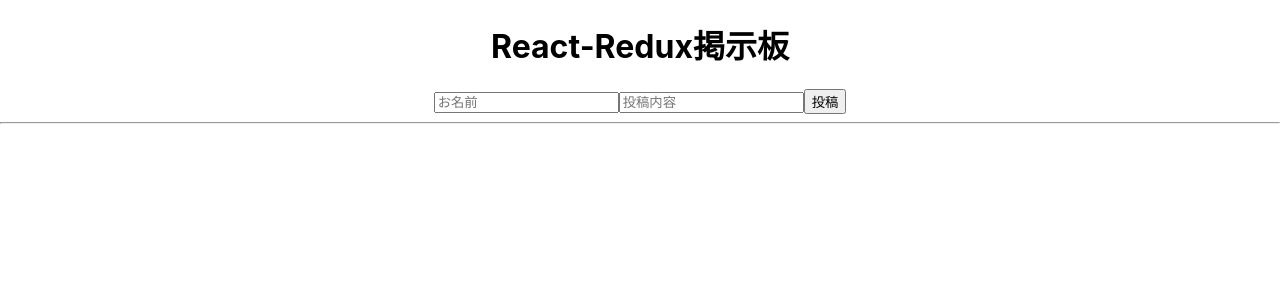
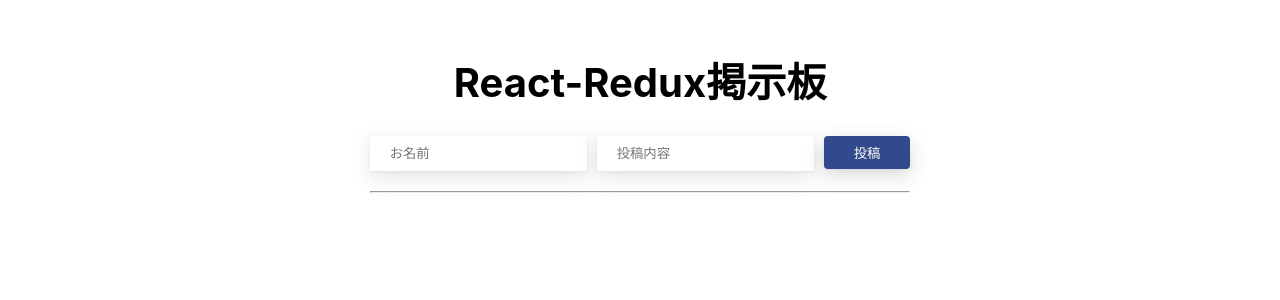
Before and after one commit to Naru-hub/redux-board-app, a React (Create React App) app: page / in a window 1280 px wide. Shown: the top 300 px of the page. Built offline with nearby package versions, Linux system fonts and the light colour scheme.

Commit message:
CSSの適用

```diff
--- a/src/App.css
+++ b/src/App.css
@@ -1,38 +1,56 @@
 .App {
-  text-align: center;
-}
-
-.App-logo {
-  height: 40vmin;
-  pointer-events: none;
-}
-
-@media (prefers-reduced-motion: no-preference) {
-  .App-logo {
-    animation: App-logo-spin infinite 20s linear;
-  }
-}
-
-.App-header {
-  background-color: #282c34;
-  min-height: 100vh;
   display: flex;
   flex-direction: column;
   align-items: center;
-  justify-content: center;
-  font-size: calc(10px + 2vmin);
-  color: white;
+  padding: 1.5rem;
+  height: 100vh;
 }
 
-.App-link {
-  color: #61dafb;
+.App h1 {
+  font-size: 2.5rem;
 }
 
-@keyframes App-logo-spin {
-  from {
-    transform: rotate(0deg);
-  }
-  to {
-    transform: rotate(360deg);
-  }
+hr {
+  margin-top: 20px;
+  margin-bottom: 0;
 }
+
+.displayPosts .post {
+  margin-top: 30px;
+  box-shadow: 0 4px 8px 0 rgba(0, 0, 0, 0.1), 0 6px 20px 0 rgba(0, 0, 0, 0.19);
+  padding: 20px 30px;
+  border-radius: 10px;
+  min-width: 500px;
+  background-color: white;
+}
+
+.displayPosts .postName {
+  font-size: 30px;
+  margin-top: 6px;
+}
+
+.displayPosts .postContent {
+  margin-top: -10px;
+  font-size: 15px;
+  font-weight: 400;
+}
+
+input {
+  padding: 10px 20px;
+  margin-right: 10px;
+  border: none;
+  box-shadow: 0 1px 3px 0 rgba(123, 123, 123, 0.1),
+    0 6px 20px 0 rgba(118, 118, 118, 0.19);
+  outline: none;
+}
+
+button {
+  padding: 7px 30px;
+  border: none;
+  border-radius: 4px;
+  box-shadow: 0 1px 3px 0 rgba(123, 123, 123, 0.1),
+    0 6px 20px 0 rgba(55, 55, 55, 0.19);
+  background-color: #314a8d;
+  color: white;
+  cursor: pointer;
+}
```
